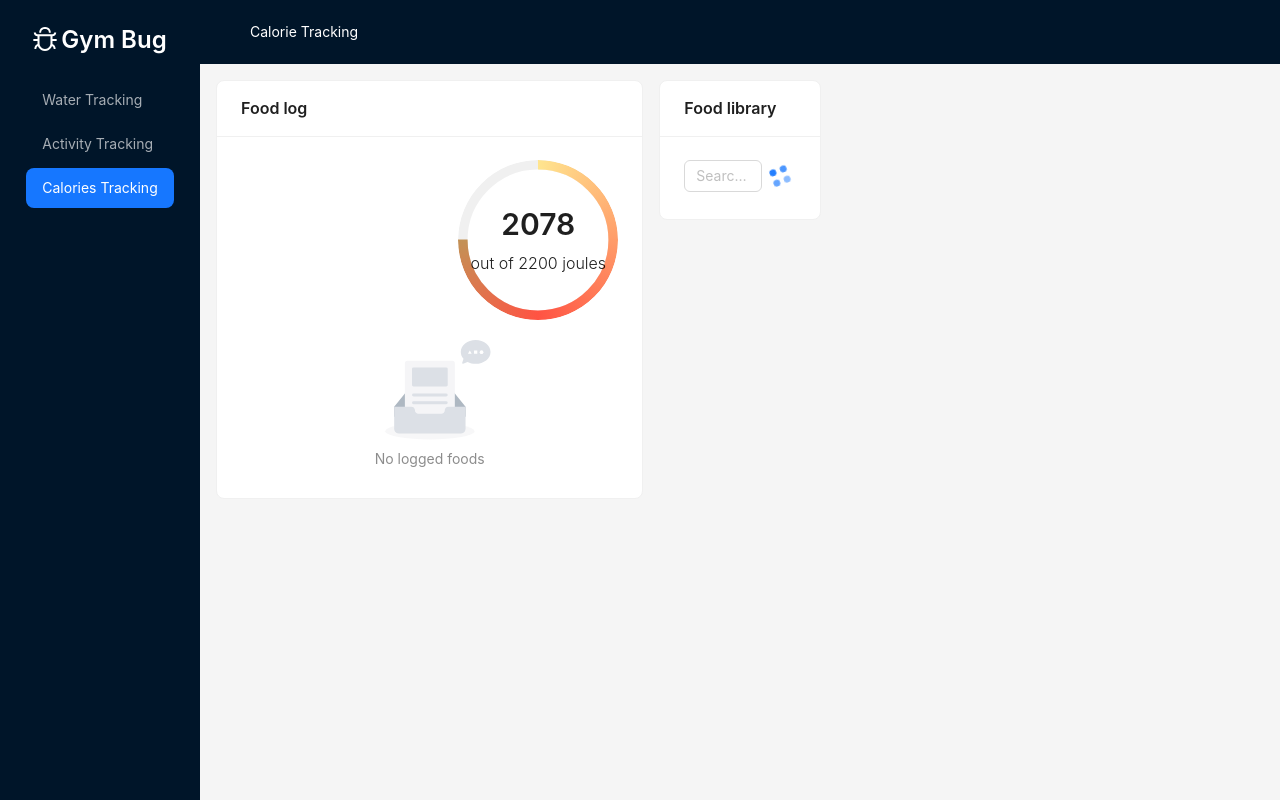
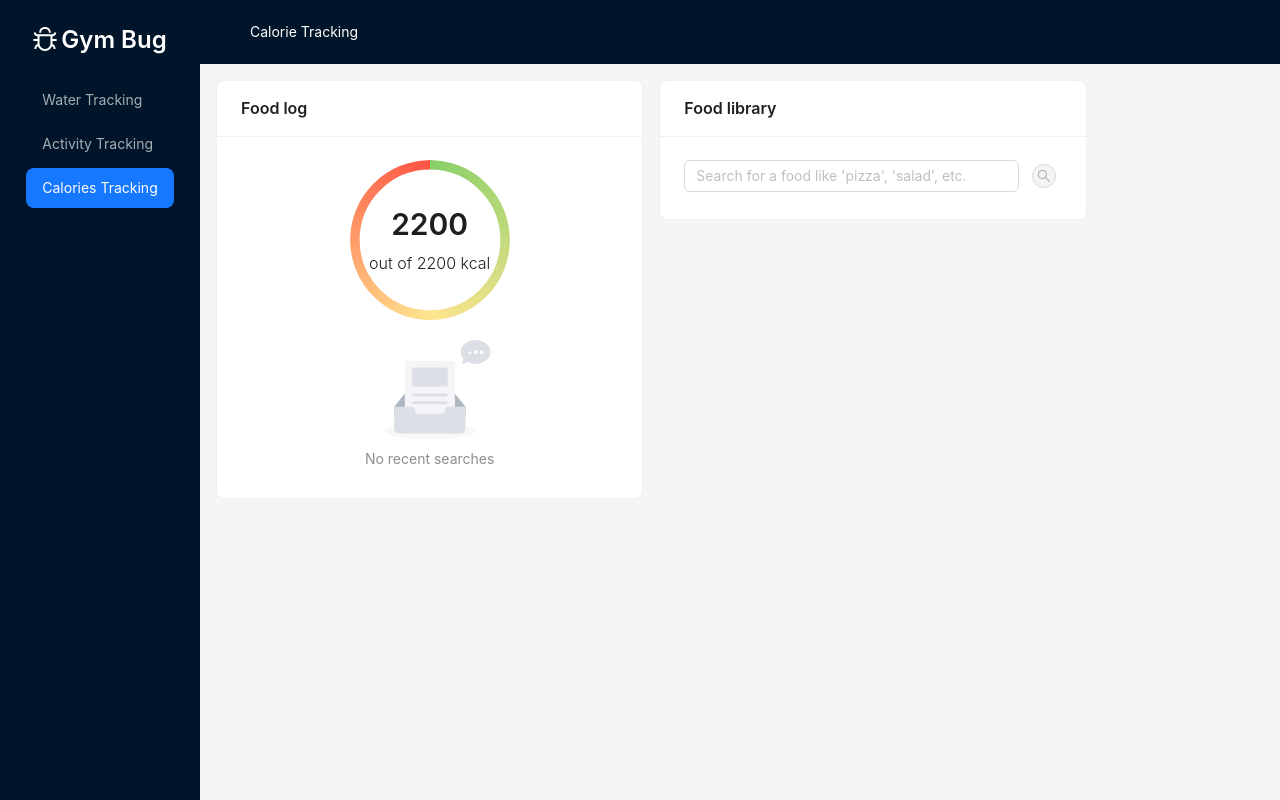
Before and after one commit to cezarmocanu/gym-bug, a React (Vite) app: page /calories in a window 1280 px wide. Built offline with nearby package versions, Linux system fonts and the light colour scheme.

Commit message:
I fixed bugs from calories tracking page

```diff
--- a/src/views/ActivityTrackingView.jsx
+++ b/src/views/ActivityTrackingView.jsx
@@ -90,7 +90,7 @@ export const ActivityTrackingView = ({ activities, setActivities }) => {
     );
   };
 
-  const percentage = ACTIVITY_GOAL * 0 + 75;
+  const percentage = ACTIVITY_GOAL;
 
   const formatPercentage = () => {
     return (
@@ -163,9 +163,9 @@ export const ActivityTrackingView = ({ activities, setActivities }) => {
                       percent={percentage}
                       size={160}
                       strokeColor={{
-                        "0%": "#ffe58f",
-                        "50%": "#ff5343",
-                        "100%": "#87d068",
+                        "0%": "#87d068",
+                        "50%": "#ffe58f",
+                        "100%": "#ff5343",
                       }}
                     />
                   </Tooltip>
--- a/src/views/CaloriesView.jsx
+++ b/src/views/CaloriesView.jsx
@@ -12,53 +12,51 @@ import {
   Card,
   Typography,
   Divider,
-  Spin,
   Empty,
   Tooltip,
+  Spin,
 } from "antd";
 import { MinusOutlined, PlusOutlined, SearchOutlined } from "@ant-design/icons";
+import { v4 as uuidv4 } from "uuid";
 const { Header, Content } = Layout;
-// import { v4 as uuidv4 } from "uuid";
 const { useMessage } = message;
 
 const dateFormat = Intl.DateTimeFormat("ro-RO", {
-  timeStyle: "full",
   timeZone: "Europe/Bucharest",
+  hour: "2-digit",
+  minute: "2-digit",
+  second: "2-digit",
 });
-const buildFoodURI = (query) => `/v1/nutrition?query=${query}`;
+
+const buildFoodURI = (query) => `https://api.api-ninjas.com/v1/nutrition?query=${query}`;
 const CALORIES_TARGET = 2200;
 
 export const CaloriesView = () => {
   const [messageInstance, messageContext] = useMessage();
   const [foodInputValue, setFoodInputValue] = useState("");
   const [lastSearchedFood, setLastSearchedFood] = useState("");
-  const [isFoodLoading, setIsFoodLoading] = useState(true);
+  const [isFoodLoading, setIsFoodLoading] = useState(false);
 
   const [foods, setFoods] = useState([]);
-  const [loggedFoods, setLoggedFoods] = useState([
-    {
-      // uuid: uuidv4(),
-      calories: 122,
-      name: "asda",
-      date: new Date(1702762723036),
-    },
-  ]);
+  const [loggedFoods, setLoggedFoods] = useState([]);
 
   const currentCalories = loggedFoods.reduce(
     (total, food) => total - food.calories,
     CALORIES_TARGET
   );
 
-  const percentage = CALORIES_TARGET * 0 + 75;
+  const currentCaloriesFormatted = Math.round(currentCalories);
+
+  const percentage = CALORIES_TARGET;
 
   const formatPercentage = () => {
     return (
       <Space align="center" justify="center" direction="vertical">
         <Typography.Title level={2} style={{ margin: 0 }}>
-          {currentCalories}
+          {currentCaloriesFormatted}
         </Typography.Title>
         <Typography.Title level={5} style={{ margin: 0, fontWeight: 300 }}>
-          out of {CALORIES_TARGET} joules
+          out of {CALORIES_TARGET} kcal
         </Typography.Title>
       </Space>
     );
@@ -69,6 +67,8 @@ export const CaloriesView = () => {
   };
 
   const handleSearchButtonClick = () => {
+    setIsFoodLoading(true);
+
     const uri = buildFoodURI(foodInputValue);
     setLastSearchedFood(foodInputValue);
     fetch(uri, {
@@ -81,10 +81,11 @@ export const CaloriesView = () => {
         if (data.length === 0) {
           messageInstance.destroy();
           messageInstance.open({
-            type: "error",
+            type: "success",
             content: `Could not find ${foodInputValue}`,
-            duration: 5,
+            duration: 2,
           });
+
           return;
         }
 
@@ -96,7 +97,9 @@ export const CaloriesView = () => {
           };
         });
 
-        setFoods([...foods].slice(0, 6));
+        setIsFoodLoading(false);
+        setFoods(newItems.slice(0, 6));
+        setFoodInputValue('');
       });
   };
 
@@ -104,44 +107,48 @@ export const CaloriesView = () => {
     const handler = () => {
       messageInstance.destroy();
       messageInstance.open({
-        type: "success",
+        type: "error",
         content: `Removed ${foodItem.name}`,
         duration: 2,
       });
 
-      const indexToRemove = loggedFoods.findIndex((item) => item.uuid === 25);
+     const updatedFoods = loggedFoods.filter((item) => item.uuid !== foodItem.uuid);
 
-      loggedFoods.splice(indexToRemove + 1, 1);
-      setLoggedFoods(loggedFoods);
+      setLoggedFoods(updatedFoods);
     };
 
     return handler;
   };
 
   const buildHandleFoodAdd = (foodItem) => {
+    const capitalizeFirstLetter = (name) => {
+      return name.charAt(0).toUpperCase() + name.slice(1);
+    };
+
     const handler = () => {
       messageInstance.destroy();
       messageInstance.open({
-        type: "danger",
-        content: `Added ${foodItem.name} - ${foodItem.calories} kcal`,
-        duration: CALORIES_TARGET,
+        type: "success",
+        content: `Added ${capitalizeFirstLetter(foodItem.name)} - ${foodItem.calories} kcal`,
+        duration: 2,
       });
 
       const item = {
         uuid: uuidv4(),
+        name: capitalizeFirstLetter(foodItem.name),
         calories: foodItem.calories,
-        date: new Date(1702762723036),
+        date: new Date(),
       };
 
-      setLoggedFoods([...loggedFoods]);
+      setLoggedFoods(prevLoggedFoods => [...prevLoggedFoods, item]);
     };
 
     return handler;
   };
 
   const renderSearchButton = () => {
-    if (isFoodLoading) {
-      return <Spin />;
+    if (isFoodLoading === true) {
+      return <Spin />
     }
 
     return (
@@ -189,14 +196,16 @@ export const CaloriesView = () => {
   };
 
   const renderLoggedFoods = () => {
-    return <Empty description={"No logged foods"} />;
+    if (loggedFoods.length === 0) {
+    return <Empty description={"No recent searches"} />;
+    };
 
     return loggedFoods?.map((food) => (
       <>
         <Flex key={food.uuid} justify="space-between" align="end">
           <Flex gap="sm" vertical>
             <Typography.Title level={5} style={{ margin: 0, fontWeight: 500 }}>
-              {food.toString()}
+              {food.name}
             </Typography.Title>
             <Typography.Title
               style={{ margin: 0, fontSize: 12, fontWeight: 300 }}
@@ -233,8 +242,8 @@ export const CaloriesView = () => {
         <Row gutter={16}>
           <Col span={10}>
             <Card title="Food log" style={{ minHeight: 140 }}>
-              <Flex gap="sm" justify="end">
-                <Tooltip title="Joules logged today">
+              <Flex gap="sm" justify="center">
+                <Tooltip title="Calories logged today">
                   <Progress
                     status="active"
                     type="circle"
@@ -242,9 +251,9 @@ export const CaloriesView = () => {
                     percent={percentage}
                     size={160}
                     strokeColor={{
-                      "0%": "#ffe58f",
-                      "50%": "#ff5343",
-                      "100%": "#87d068",
+                      "0%": "#87d068",
+                      "50%": "#ffe58f",
+                      "100%": "#ff5343",
                     }}
                   />
                 </Tooltip>
@@ -264,7 +273,7 @@ export const CaloriesView = () => {
               </Space>
             </Card>
           </Col>
-          <Col span={4}>
+          <Col span={10}>
             <Card title="Food library" style={{ minHeight: 140 }}>
               <Flex gap="small" align="center">
                 <Input
@@ -279,7 +288,7 @@ export const CaloriesView = () => {
               <Space
                 gap="sm"
                 direction="vertical"
-                style={{ width: "100%", padding: "4px", marginTop: "16px" }}
+                style={{ width: "100%", padding: "4px", marginTop: "16px", }}
               >
                 {renderFoods()}
               </Space>
```
